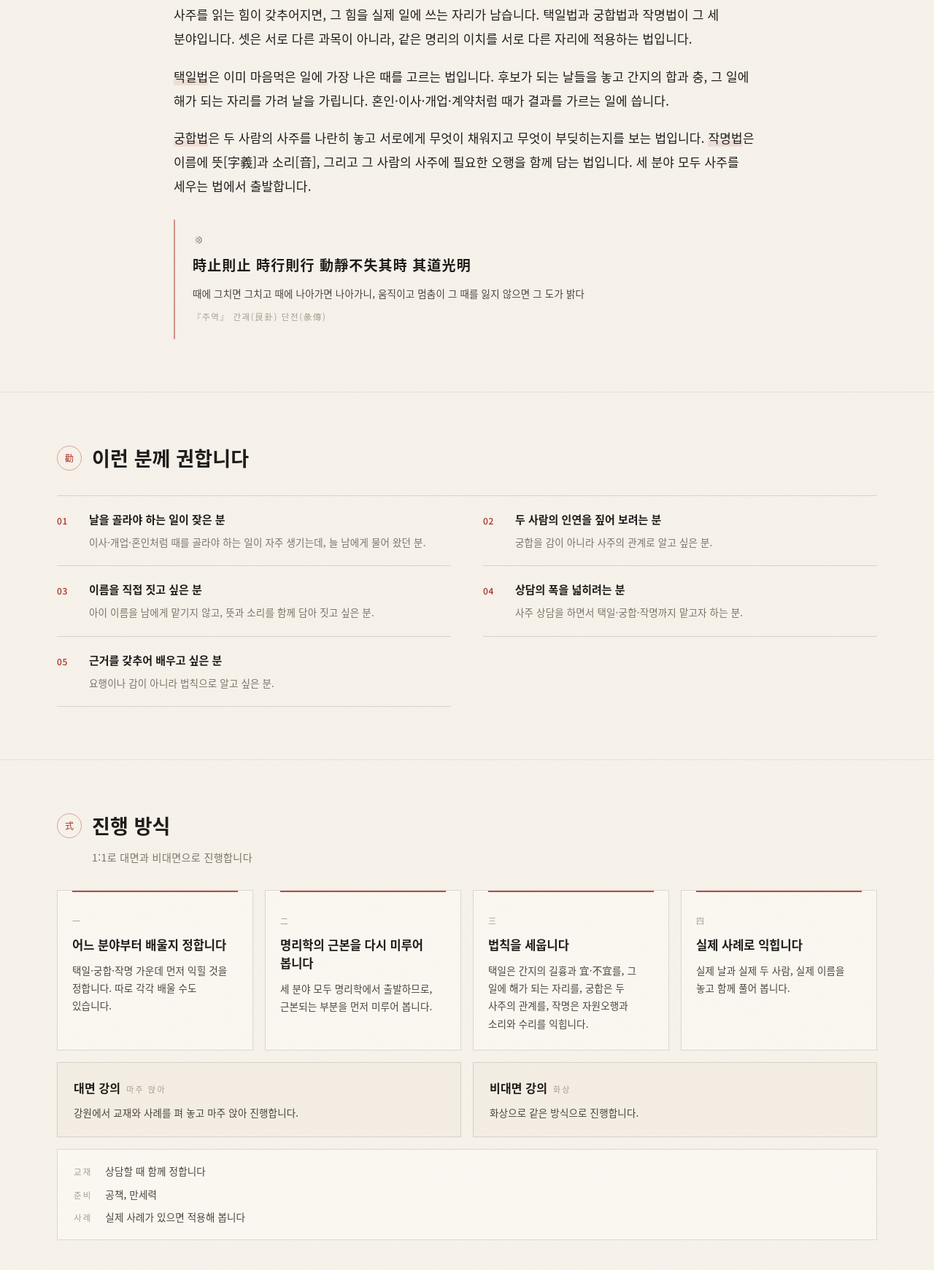
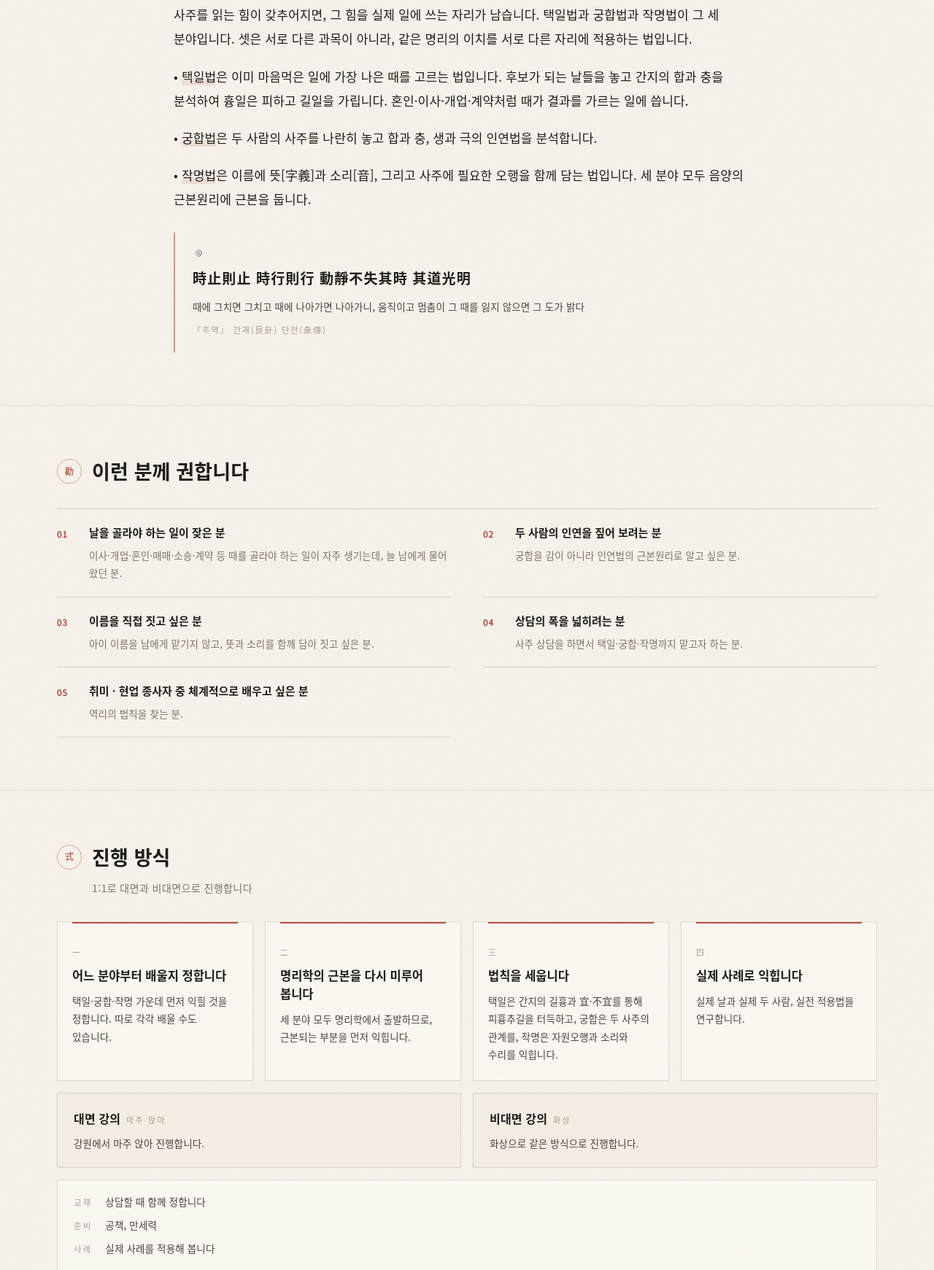
Before and after one commit to menes9237827-pixel/menes9237827-pixel.github.io, a plain HTML site: page taegil-class.html in a window 1280 px wide. Shown: the part 802-2543 px from the top of the page at 73% size. Drawn offline with Linux system fonts and the light colour scheme.

Commit message:
택일법·궁합법·작명법 강의 빨간 펜 수정 반영 (항목 점 표시·인연법·음양오행·실전 적용법 등)

```diff
--- a/taegil-class.html
+++ b/taegil-class.html
@@ -95,8 +95,9 @@
       <p class="h2lead">이 과목이 다루는 것</p>
       <div class="prose">
           <p>사주를 읽는 힘이 갖추어지면, 그 힘을 실제 일에 쓰는 자리가 남습니다. 택일법과 궁합법과 작명법이 그 세 분야입니다. 셋은 서로 다른 과목이 아니라, 같은 명리의 이치를 서로 다른 자리에 적용하는 법입니다.</p>
-          <p><strong>택일법</strong>은 이미 마음먹은 일에 가장 나은 때를 고르는 법입니다. 후보가 되는 날들을 놓고 간지의 합과 충, 그 일에 해가 되는 자리를 가려 날을 가립니다. 혼인·이사·개업·계약처럼 때가 결과를 가르는 일에 씁니다.</p>
-          <p><strong>궁합법</strong>은 두 사람의 사주를 나란히 놓고 서로에게 무엇이 채워지고 무엇이 부딪히는지를 보는 법입니다. <strong>작명법</strong>은 이름에 뜻[字義]과 소리[音], 그리고 그 사람의 사주에 필요한 오행을 함께 담는 법입니다. 세 분야 모두 사주를 세우는 법에서 출발합니다.</p>
+          <p>• <strong>택일법</strong>은 이미 마음먹은 일에 가장 나은 때를 고르는 법입니다. 후보가 되는 날들을 놓고 간지의 합과 충을 분석하여 흉일은 피하고 길일을 가립니다. 혼인·이사·개업·계약처럼 때가 결과를 가르는 일에 씁니다.</p>
+          <p>• <strong>궁합법</strong>은 두 사람의 사주를 나란히 놓고 합과 충, 생과 극의 인연법을 분석합니다.</p>
+          <p>• <strong>작명법</strong>은 이름에 뜻[字義]과 소리[音], 그리고 사주에 필요한 오행을 함께 담는 법입니다. 세 분야 모두 음양의 근본원리에 근본을 둡니다.</p>
           <blockquote class="quote">
             <img class="quote-sym" src="assets/symbol-ink.png" alt="" width="16" height="16">
             <p class="cn">時止則止 時行則行 動靜不失其時 其道光明</p>
@@ -113,11 +114,11 @@
       <ul class="who">
             <li>
               <span class="n" aria-hidden="true">01</span>
-              <div><h3>날을 골라야 하는 일이 잦은 분</h3><p>이사·개업·혼인처럼 때를 골라야 하는 일이 자주 생기는데, 늘 남에게 물어 왔던 분.</p></div>
+              <div><h3>날을 골라야 하는 일이 잦은 분</h3><p>이사·개업·혼인·매매·소송·계약 등 때를 골라야 하는 일이 자주 생기는데, 늘 남에게 물어 왔던 분.</p></div>
             </li>
             <li>
               <span class="n" aria-hidden="true">02</span>
-              <div><h3>두 사람의 인연을 짚어 보려는 분</h3><p>궁합을 감이 아니라 사주의 관계로 알고 싶은 분.</p></div>
+              <div><h3>두 사람의 인연을 짚어 보려는 분</h3><p>궁합을 감이 아니라 인연법의 근본원리로 알고 싶은 분.</p></div>
             </li>
             <li>
               <span class="n" aria-hidden="true">03</span>
@@ -129,7 +130,7 @@
             </li>
             <li>
               <span class="n" aria-hidden="true">05</span>
-              <div><h3>근거를 갖추어 배우고 싶은 분</h3><p>요행이나 감이 아니라 법칙으로 알고 싶은 분.</p></div>
+              <div><h3>취미 · 현업 종사자 중 체계적으로 배우고 싶은 분</h3><p>역리의 법칙을 찾는 분.</p></div>
             </li>
       </ul>
     </div>
@@ -148,23 +149,23 @@
           <li class="step">
             <p class="k">二</p>
             <h3>명리학의 근본을 다시 미루어 봅니다</h3>
-            <p>세 분야 모두 명리학에서 출발하므로, 근본되는 부분을 먼저 미루어 봅니다.</p>
+            <p>세 분야 모두 명리학에서 출발하므로, 근본되는 부분을 먼저 익힙니다.</p>
           </li>
           <li class="step">
             <p class="k">三</p>
             <h3>법칙을 세웁니다</h3>
-            <p>택일은 간지의 길흉과 宜·不宜를, 그 일에 해가 되는 자리를, 궁합은 두 사주의 관계를, 작명은 자원오행과 소리와 수리를 익힙니다.</p>
+            <p>택일은 간지의 길흉과 宜·不宜를 통해 피흉추길을 터득하고, 궁합은 두 사주의 관계를, 작명은 자원오행과 소리와 수리를 익힙니다.</p>
           </li>
           <li class="step">
             <p class="k">四</p>
             <h3>실제 사례로 익힙니다</h3>
-            <p>실제 날과 실제 두 사람, 실제 이름을 놓고 함께 풀어 봅니다.</p>
+            <p>실제 날과 실제 두 사람, 실전 적용법을 연구합니다.</p>
           </li>
       </ol>
       <div class="two-track">
           <div class="track">
             <h3>대면 강의<span>마주 앉아</span></h3>
-            <p>강원에서 교재와 사례를 펴 놓고 마주 앉아 진행합니다.</p>
+            <p>강원에서 마주 앉아 진행합니다.</p>
           </div>
           <div class="track">
             <h3>비대면 강의<span>화상</span></h3>
@@ -174,7 +175,7 @@
       <div class="prepare">
           <span class="lb">교재</span><span>상담할 때 함께 정합니다</span>
           <span class="lb">준비</span><span>공책, 만세력</span>
-          <span class="lb">사례</span><span>실제 사례가 있으면 적용해 봅니다</span>
+          <span class="lb">사례</span><span>실제 사례를 적용해 봅니다</span>
       </div>
     </div>
   </section>
@@ -187,17 +188,17 @@
           <li>
             <p class="k" aria-hidden="true">用</p>
             <h3>이치를 쓰는 법</h3>
-            <p>읽는 데서 멈추지 않고, 실제 일에 쓰는 법을 궁리합니다.</p>
+            <p>이치를 근거로 실제 일에 쓰는 법을 궁리합니다.</p>
           </li>
           <li>
             <p class="k" aria-hidden="true">三</p>
             <h3>세 분야를 하나로</h3>
-            <p>택일·궁합·작명은 명리학에 근본을 둡니다.</p>
+            <p>택일·궁합·작명은 음양오행에 근본을 둡니다.</p>
           </li>
           <li>
             <p class="k" aria-hidden="true">例</p>
             <h3>실제 사례로</h3>
-            <p>날과 사람과 이름을 실제로 놓고 익힙니다.</p>
+            <p>실전 적용법을 연구합니다.</p>
           </li>
       </ul>
     </div>
@@ -234,7 +235,7 @@
       <div class="faq">
           <details open>
             <summary><span class="q" aria-hidden="true">問</span><span>세 과목을 꼭 다 배워야 하나요?</span></summary>
-            <div class="a">아닙니다. 필요한 분야부터 하나씩 배우실 수 있습니다. 다만 셋 모두 명리학에 근본하므로 모두 취하시면 실용성이 뛰어납니다.</div>
+            <div class="a">아닙니다. 필요한 분야부터 하나씩 배우실 수 있습니다. 다만 셋 모두 음양오행에 근본하므로 모두 취하시면 실용성이 뛰어납니다.</div>
           </details>
           <details>
             <summary><span class="q" aria-hidden="true">問</span><span>택일을 배우면 집에서 날을 고를 수 있나요?</span></summary>
```
